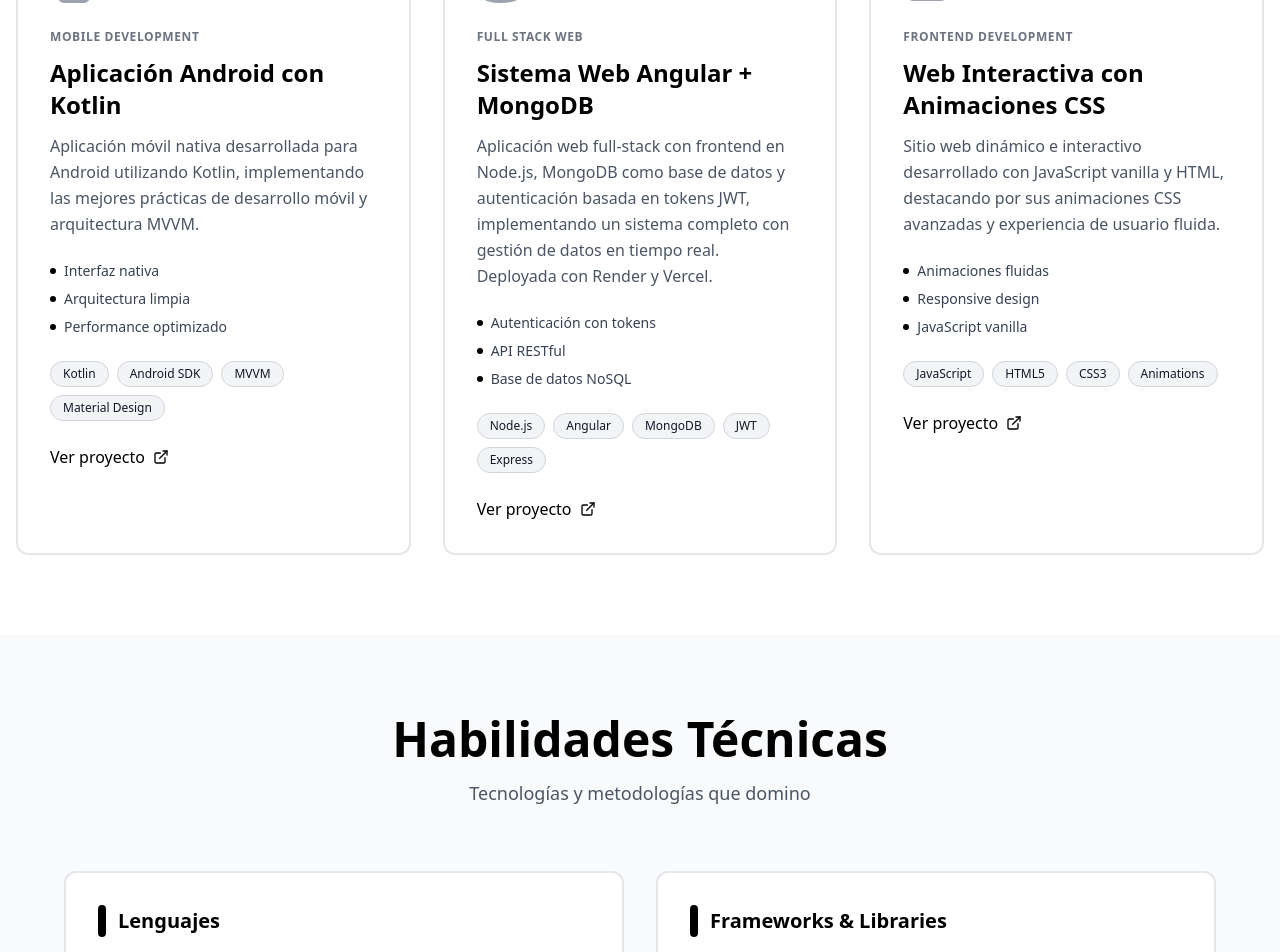
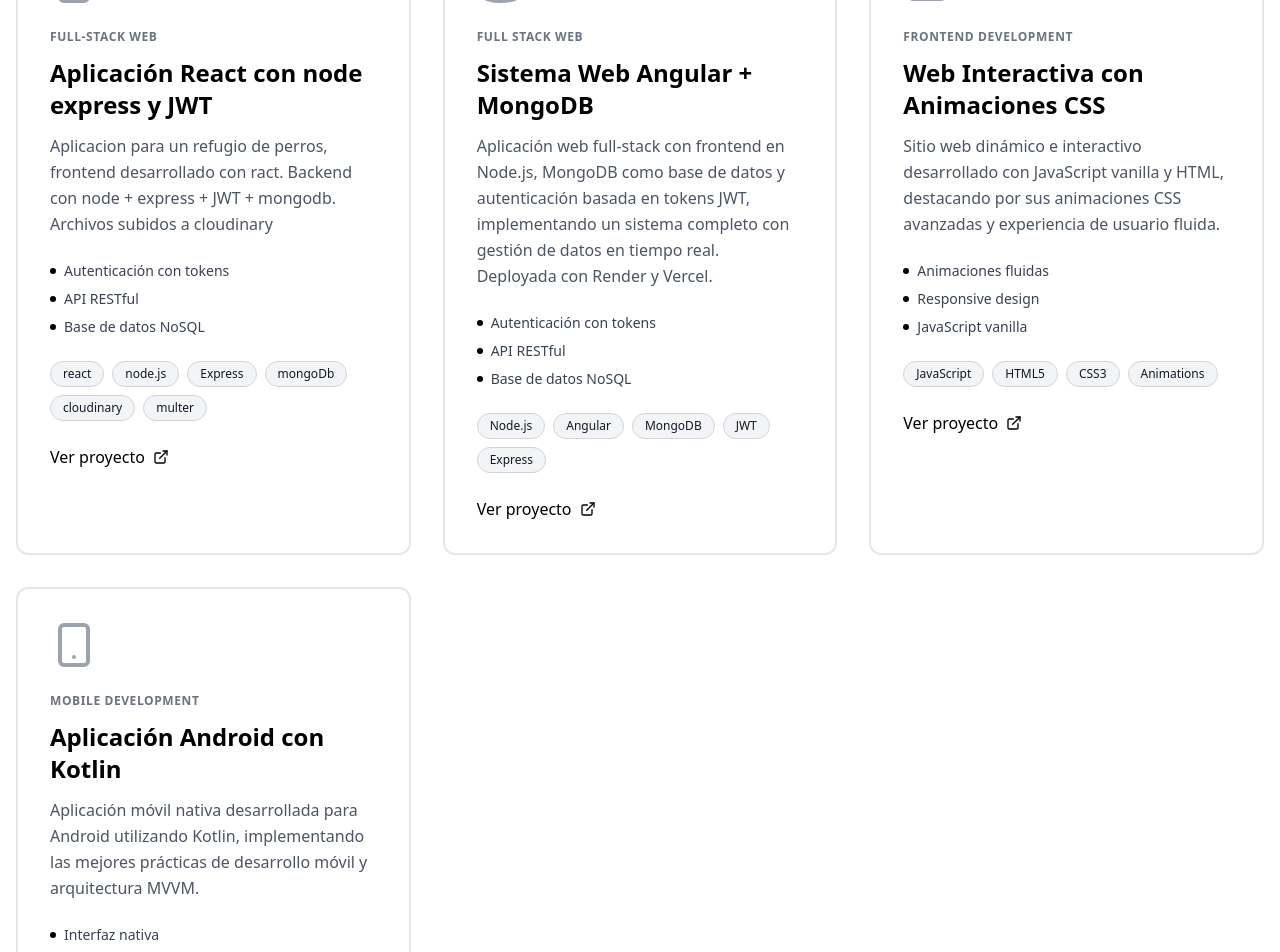
Before and after one commit to abriltroncoso/portfolio, a React (Create React App) app: page / in a window 1280 px wide. Shown: the part 1060-2012 px from the top of the page. Built offline with nearby package versions, Linux system fonts and the light colour scheme.

Commit message:
ultimo proyecto

```diff
--- a/src/App.js
+++ b/src/App.js
@@ -20,16 +20,16 @@ export default function Portfolio() {
   const projects = [
     {
       id: 1,
-      title: "Aplicación Android con Kotlin",
+      title: "Aplicación React con node express y JWT",
       description:
-        "Aplicación móvil nativa desarrollada para Android utilizando Kotlin, implementando las mejores prácticas de desarrollo móvil y arquitectura MVVM.",
+        "Aplicacion para un refugio de perros, frontend desarrollado con ract. Backend con node + express + JWT + mongodb. Archivos subidos a cloudinary",
       icon: <Smartphone className="w-12 h-12" />,
-      tech: ["Kotlin", "Android SDK", "MVVM", "Material Design"],
-      category: "Mobile Development",
+      tech: ["react", "node.js", "Express", "mongoDb", "cloudinary", "multer"],
+      category: "Full-stack web",
       highlights: [
-        "Interfaz nativa",
-        "Arquitectura limpia",
-        "Performance optimizado",
+        "Autenticación con tokens",
+        "API RESTful",
+        "Base de datos NoSQL",
       ],
       link: "https://github.com/abriltroncoso/AndroidProject",
     },
@@ -62,6 +62,21 @@ export default function Portfolio() {
         "JavaScript vanilla",
       ],
       link: "https://lucagoro.github.io/Tp-Interfaces/TP2/auth/login",
+    },
+    {
+      id: 4,
+      title: "Aplicación Android con Kotlin",
+      description:
+        "Aplicación móvil nativa desarrollada para Android utilizando Kotlin, implementando las mejores prácticas de desarrollo móvil y arquitectura MVVM.",
+      icon: <Smartphone className="w-12 h-12" />,
+      tech: ["Kotlin", "Android SDK", "MVVM", "Material Design"],
+      category: "Mobile Development",
+      highlights: [
+        "Interfaz nativa",
+        "Arquitectura limpia",
+        "Performance optimizado",
+      ],
+      link: "https://github.com/abriltroncoso/AndroidProject",
     },
   ];
 
```
